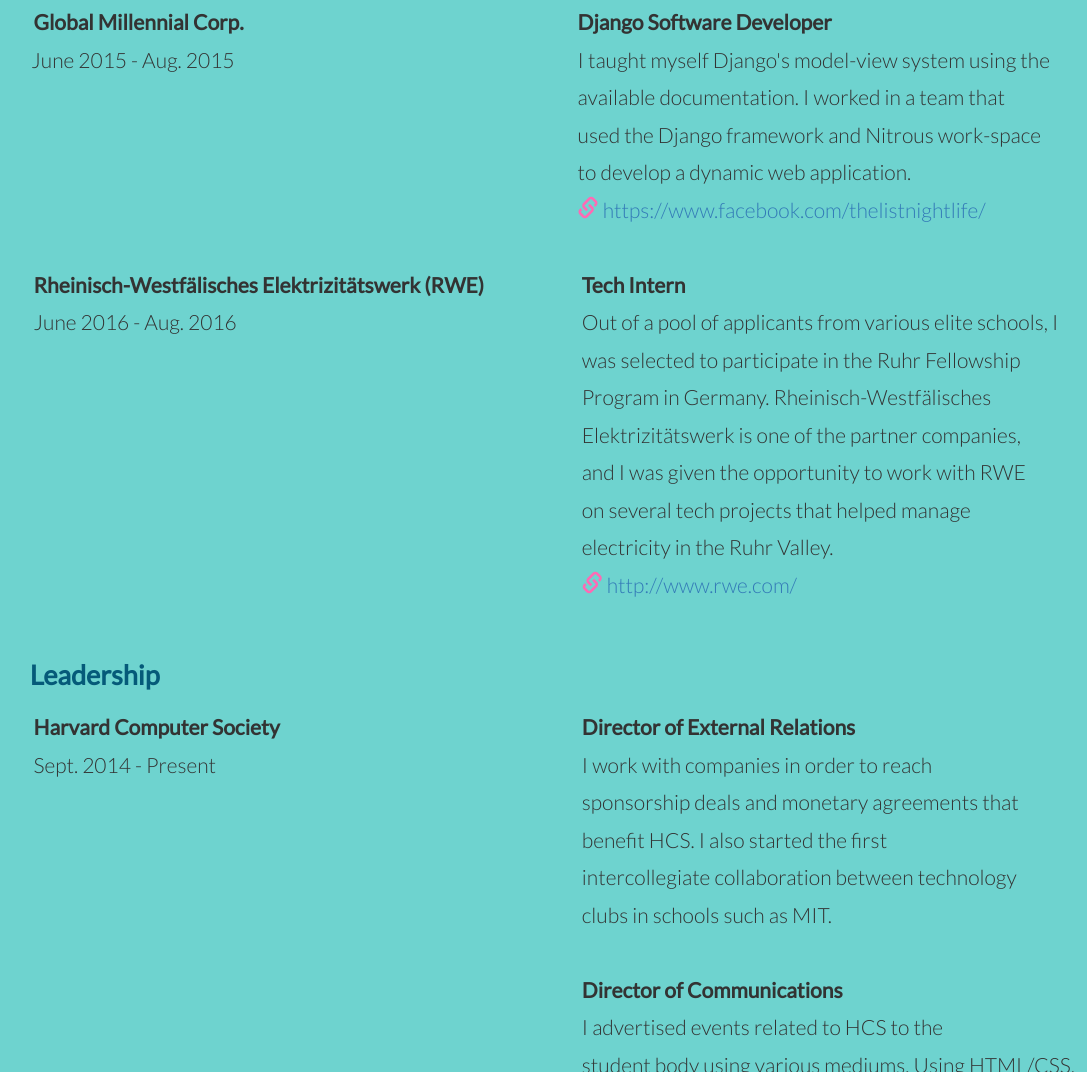
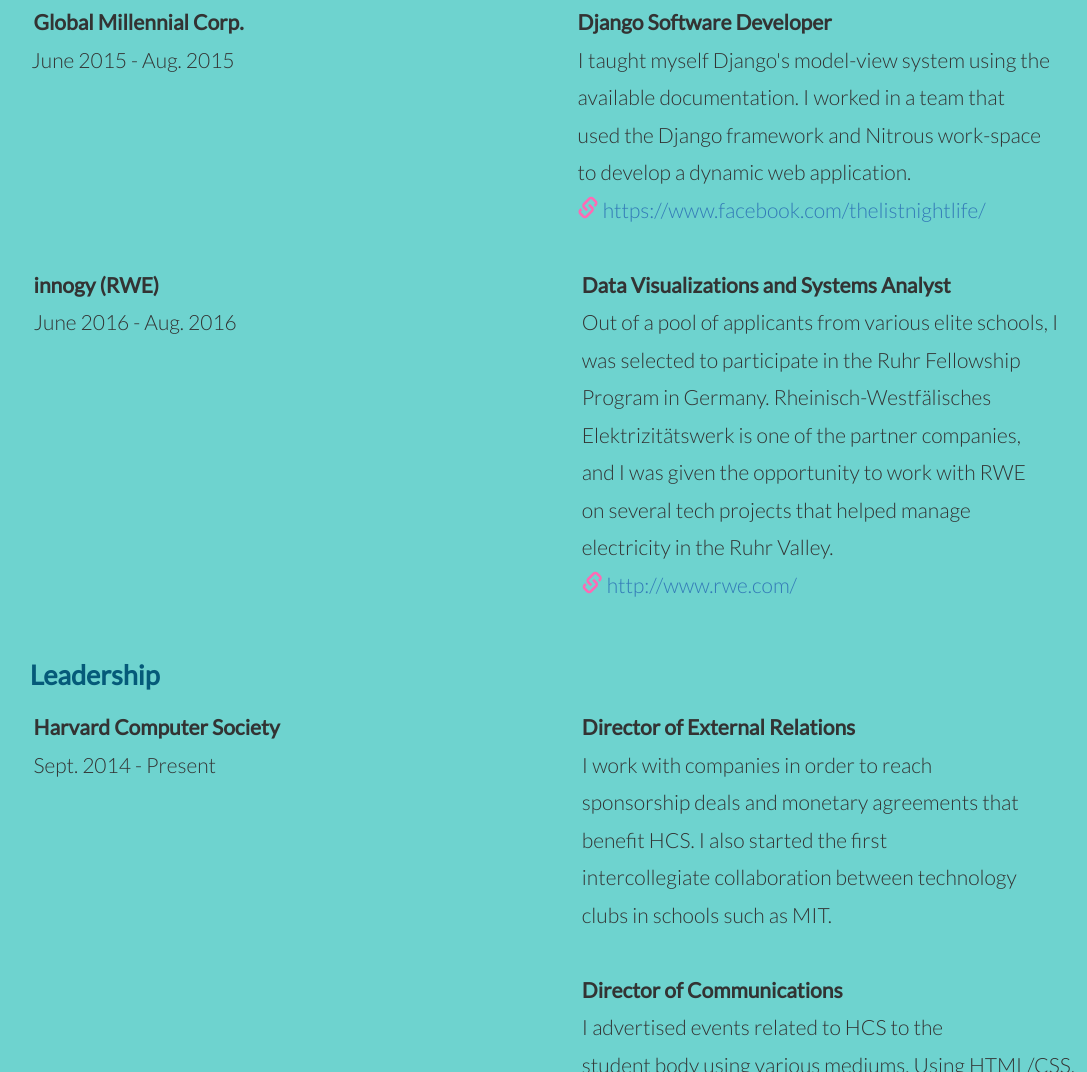
Before and after one commit to jcuanm/Interactive-Resume, a plain HTML site: page javicm/public_html/home.html in a window 1280 px wide. Shown: the part 2416-3488 px from the top of the page, without its empty margins (134-1221 px from the left). Drawn offline with nearby package versions, Linux system fonts and the light colour scheme.

Commit message:
Updating resume

```diff
--- a/javicm/public_html/home.html
+++ b/javicm/public_html/home.html
@@ -181,12 +181,12 @@
             <li>
                 <br><br><br><br><br><br><br>
                 <div class='exp-ind'>
-                    <b class='exp-title'>Rheinisch-Westfälisches Elektrizitätswerk (RWE)</b><br>
+                    <b class='exp-title'>innogy (RWE)</b><br>
                     <span id="ruhr-date">June 2016 - Aug. 2016</span>
                 </div>
 
                 <div class="exp-desc">
-                    <b>Tech Intern</b><br>
+                    <b>Data Visualizations and Systems Analyst  </b><br>
                     Out of a pool of applicants from various elite schools, I<span class='invisible'>.......</span><br>
                     was selected to participate in the Ruhr Fellowship <br>
                     Program in Germany. Rheinisch-Westfälisches<br>
@@ -195,7 +195,7 @@
                     on several tech projects that helped manage<br>
                     electricity in the Ruhr Valley.<br>
                     <span class="glyphicon glyphicon-link exp-link"></span>
-                    <a target="_blank" href="http://www.rwe.com/web/cms/en/8/rwe/">http://www.rwe.com/</a>
+                    <a target="_blank" href="http://www.rwe.com/web/cms/en/86134/rwe-innogy/">http://www.rwe.com/</a>
                 </div>
             </li>
 
```
Also changed, not shown: 1 other file.
